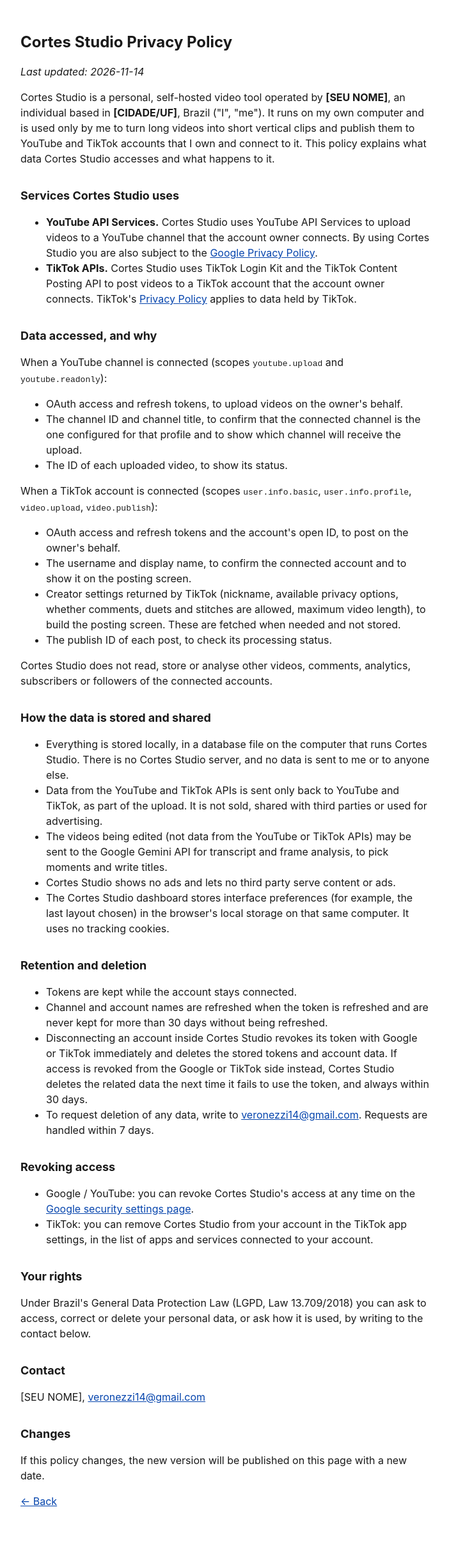
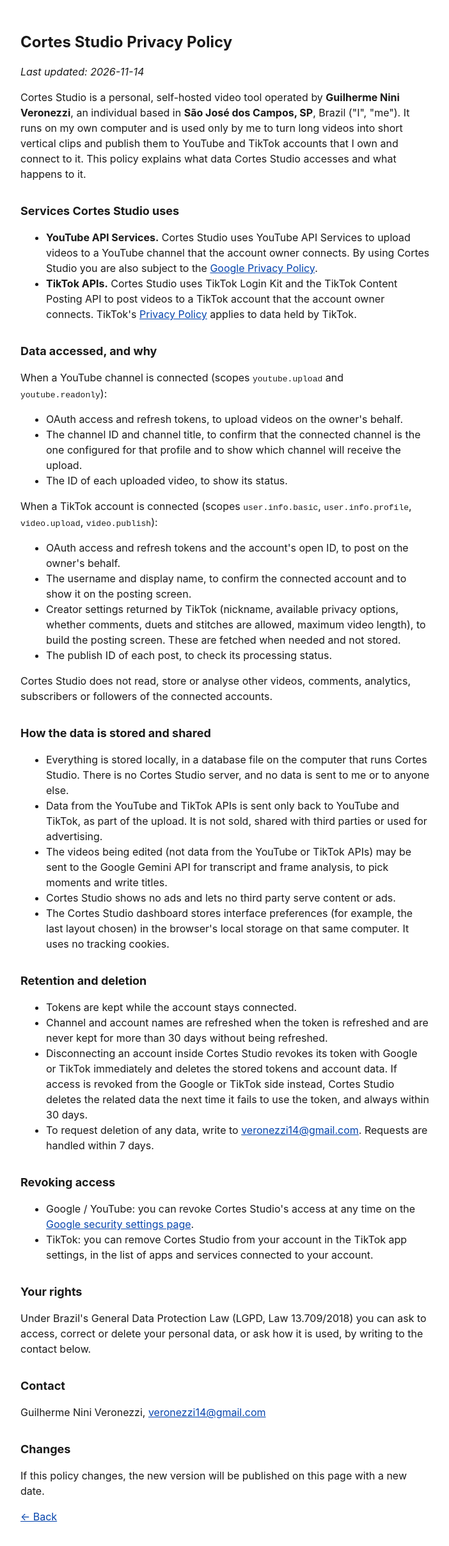
Before and after one commit to veronezzi/cortes-studio-site, a plain HTML site: page privacy.html in a window 1280 px wide. Shown: the whole page at 64% size, without its empty margins (288-990 px from the left). Drawn offline with Linux system fonts and the light colour scheme.

Commit message:
Preenche nome e cidade do responsavel na politica e nos termos

```diff
--- a/privacy.html
+++ b/privacy.html
@@ -15,8 +15,8 @@
 <h1>Cortes Studio Privacy Policy</h1>
 <p><em>Last updated: 2026-11-14</em></p>
 
-<p>Cortes Studio is a personal, self-hosted video tool operated by <strong>[SEU NOME]</strong>, an individual
-based in <strong>[CIDADE/UF]</strong>, Brazil ("I", "me"). It runs on my own computer and is used only by me
+<p>Cortes Studio is a personal, self-hosted video tool operated by <strong>Guilherme Nini Veronezzi</strong>, an individual
+based in <strong>São José dos Campos, SP</strong>, Brazil ("I", "me"). It runs on my own computer and is used only by me
 to turn long videos into short vertical clips and publish them to YouTube and TikTok
 accounts that I own and connect to it. This policy explains what data Cortes Studio accesses
 and what happens to it.</p>
@@ -93,7 +93,7 @@ the list of apps and services connected to your account.</li>
 correct or delete your personal data, or ask how it is used, by writing to the contact below.</p>
 
 <h2>Contact</h2>
-<p>[SEU NOME], <a href="mailto:veronezzi14@gmail.com">veronezzi14@gmail.com</a></p>
+<p>Guilherme Nini Veronezzi, <a href="mailto:veronezzi14@gmail.com">veronezzi14@gmail.com</a></p>
 
 <h2>Changes</h2>
 <p>If this policy changes, the new version will be published on this page with a new date.</p>
```
Also changed, not shown: terms.html (+2 -2 lines).
